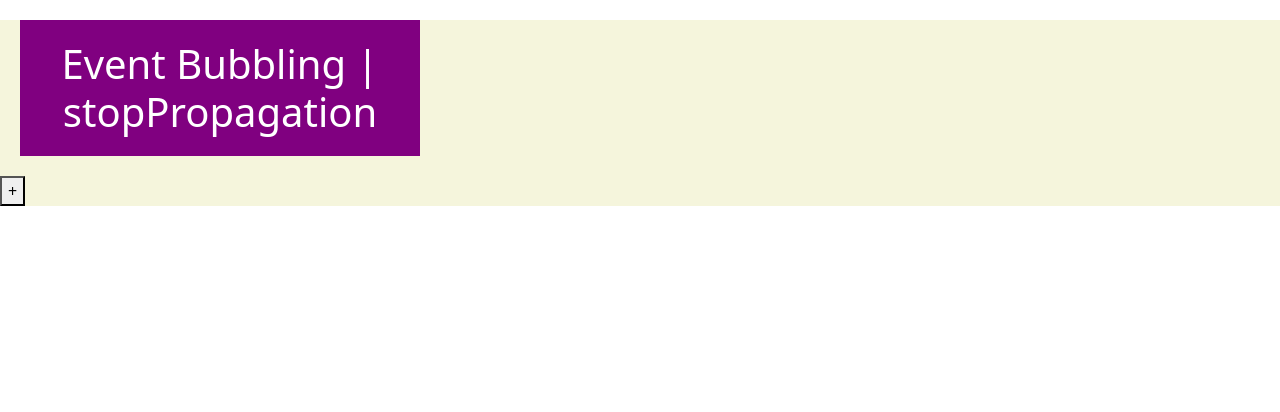
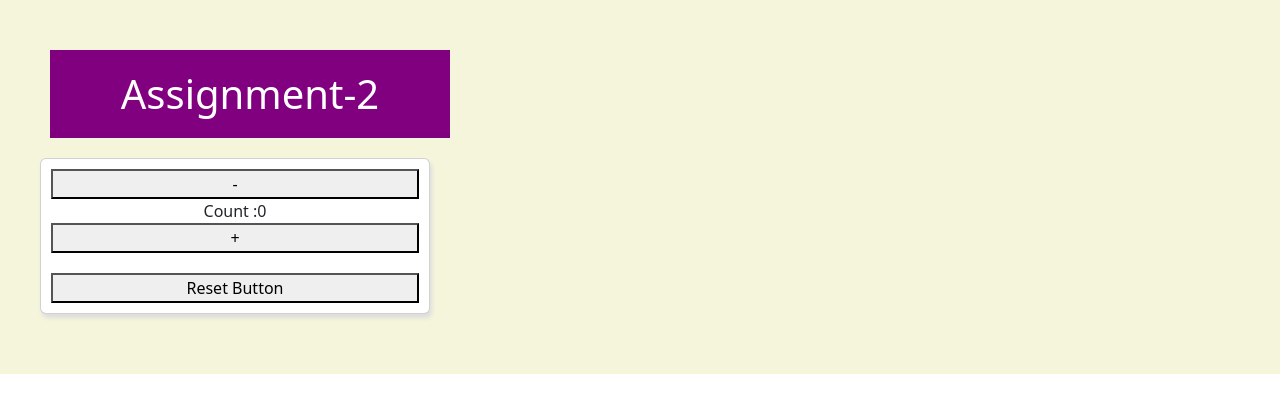
Before and after one commit to Sadekul/React, a React (Create React App) app: page / in a window 1280 px wide. Shown: the top 412 px of the page. Built offline with nearby package versions, Linux system fonts and the light colour scheme.

Commit message:
Assignment 2 done

```diff
--- a/public/style.css
+++ b/public/style.css
@@ -15,6 +15,8 @@
     padding: 10px;
     width: 390px;
     display: inline-block;
+    margin-bottom: 30px;
+    text-align: center;
 }
 .cardTitle{
     text-align: center;
@@ -38,4 +40,8 @@
 
 .parent{
     background-color: beige;
+    padding: 30px;
 }
+.reset-btn{
+    margin-top: 20px;
+}
--- a/src/App.js
+++ b/src/App.js
@@ -1,4 +1,5 @@
 import React from 'react';
+import Assignment2 from './components/Assignment2/Assignment2'
 // import Card from './components/Card';
 // import Card2 from './components/ClassComponents';
 // import Icon from './components/use-react-icon';
@@ -28,20 +29,21 @@ import React from 'react';
 // }
 
 const App = () =>{
-  const handleParentClick = (event) =>{
-  console.log("Parent event: ", event);
-  }
+  // const handleParentClick = (event) =>{
+  // console.log("Parent event: ", event);
+  // }
 
-  const handleChildClick = (event) =>{
-    event.stopPropagation();
-    console.log("Child event: ", event);
-    }
+  // const handleChildClick = (event) =>{
+  //   event.stopPropagation();
+  //   console.log("Child event: ", event);
+  //   }
 
 
   return (
-    <div className='parent' onClick={handleParentClick}>
-           <h1 className="headerStyle">Event Bubbling | stopPropagation</h1>
-           <button onClick={handleChildClick}>+</button>
+    <div className='parent'>
+           <h1 className="headerStyle">Assignment-2</h1>
+           <Assignment2 />
+           {/* <button onClick={handleChildClick}>+</button> */}
 
     </div>
   )
--- /dev/null
+++ b/src/components/Assignment2/Assignment2.js
@@ -0,0 +1,27 @@
+import React, { useState } from 'react'
+
+
+export default function Assignment2 (){
+
+    const [count, setCount] = useState(0)
+    const handleIncrement = () =>{
+        setCount(count + 1);
+    }
+    const handleDecrement = () =>{
+        setCount(count - 1);
+    }
+    const resetBtn = () => {
+        setCount (count - count)
+    }
+
+
+    return (
+        <div className='card'>
+              <button onClick={handleDecrement} disabled={count === -5 ? true : false}>-</button>
+             <span>Count :{count}</span>
+             <button onClick={handleIncrement} disabled={count === 5 ? true : false}>+</button>
+
+             <button className='reset-btn'  onClick={resetBtn}>Reset Button</button>
+        </div>
+      )
+}
```
